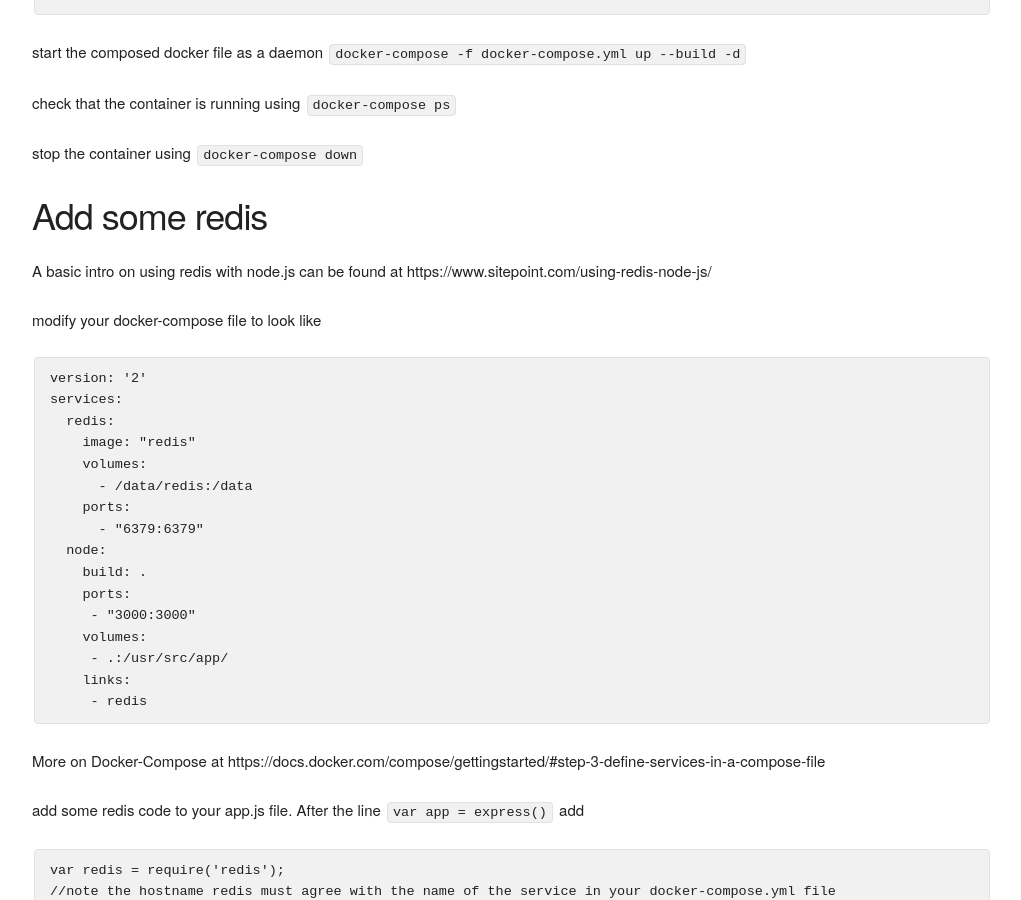
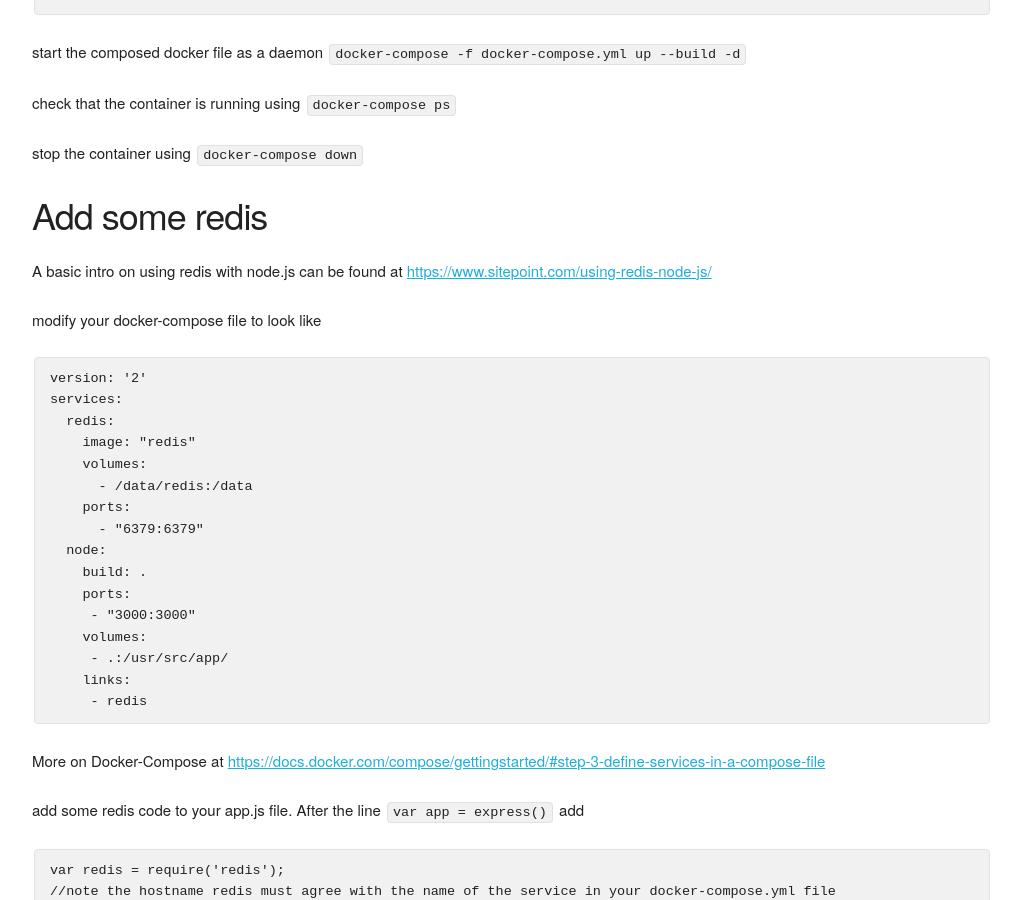
Before and after one commit to sharpred/sharpred.github.io, a Jekyll site: the page built from _posts/2017-04-24-running-expressjs-in-docker.md, in a window 1280 px wide and 900 px high, scrolled down 3923 px. Shown: the whole window, without its empty margins (128-1149 px from the left). Built offline with Jekyll 4.4.1, drawn with Linux system fonts in a browser that asks for light colours; comment, search, counter and statistics services are not loaded; some of the changed text lies outside the part shown.

Commit message:
fixed hyperlinks

````diff
--- a/_posts/2017-04-24-running-expressjs-in-docker.md
+++ b/_posts/2017-04-24-running-expressjs-in-docker.md
@@ -68,7 +68,7 @@
 
 Assuming you were able to successfully run the sample app locally we can now look to “dockerize” it.
 
-These instructions can be found in full at https://nodejs.org/en/docs/guides/nodejs-docker-webapp/
+These instructions can be found in full at <https://nodejs.org/en/docs/guides/nodejs-docker-webapp/>
 
 
 Create a file in the root of the project called Dockerfile
@@ -143,7 +143,7 @@
 ### Add some redis
 
 A basic intro on using redis with node.js can be found at
-https://www.sitepoint.com/using-redis-node-js/
+<https://www.sitepoint.com/using-redis-node-js/>
 
 modify your docker-compose file to look like
 ```
@@ -166,7 +166,7 @@
 ```
 
 More on Docker-Compose at
-https://docs.docker.com/compose/gettingstarted/#step-3-define-services-in-a-compose-file
+<https://docs.docker.com/compose/gettingstarted/#step-3-define-services-in-a-compose-file>
 
 add some redis code to your app.js file.  After the line `var app = express()` add
 ```
````
